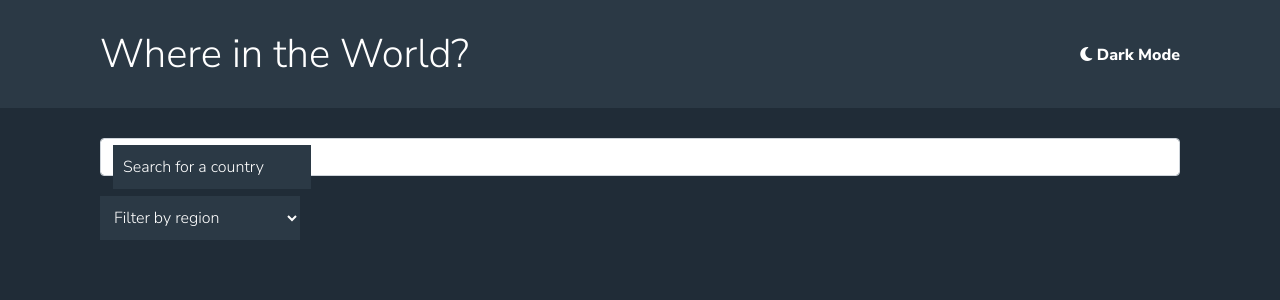
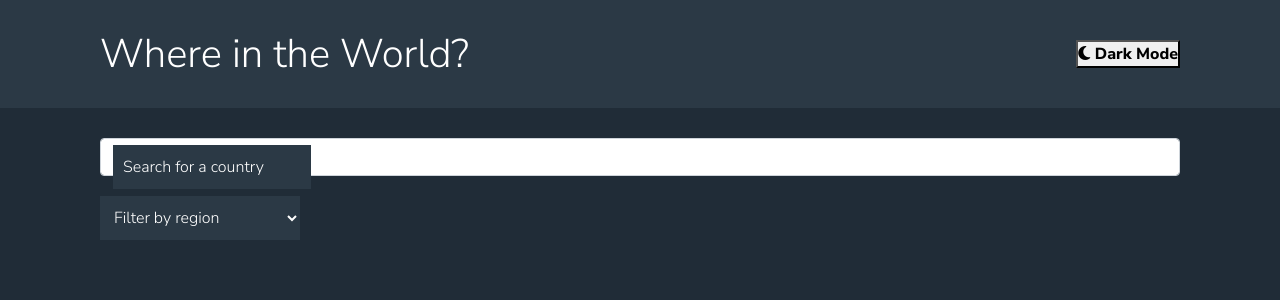
Before and after one commit to Doniben/ApiCountriesReact, a React (Create React App) app in the folder api-countries/: page / in a window 1280 px wide. Shown: the top 300 px of the page. Built offline with nearby package versions, Linux system fonts and the light colour scheme; no server answers.

Commit message:
[UPDATE] dark mood at 80%, it has problems in the country view

```diff
--- a/api-countries/src/components/Navbar.js
+++ b/api-countries/src/components/Navbar.js
@@ -1,12 +1,37 @@
 import React from 'react'
 
 const Navbar = () => {
+    const changeLight = () => {
+        const moon = document.querySelector('.fa-moon')
+        const nav = document.querySelector('.nav')
+        const input = document.querySelector('#search')
+        const select = document.querySelector('select')
+        const cards = document.querySelectorAll('.home-details')
+        const borders = document.querySelectorAll('ul')
+        const bgMoon = document.querySelector('.btn-moon')
+
+        moon.addEventListener('click', () => {
+        document.body.classList.toggle('light-view')
+        nav.classList.toggle('light-view')
+        input.classList.toggle('light-view')
+        select.classList.toggle('light-view')
+        bgMoon.classList.toggle('light-view')
+        cards.forEach((card) => {
+            card.classList.toggle('light-view')
+        })
+        borders.forEach((border) => {
+            border.classList.toggle('light-view')
+        })
+        })
+    }
     return (
         <nav className="nav">
             <div>
                 <h1>Where in the World?</h1>
             </div>
-            <i className="fas fa-moon"><span className="span"> Dark Mode</span></i>
+            <button className="btn-moon">
+                <i className="fas fa-moon" onClick={() => changeLight()}><span className="span"> Dark Mode</span></i>
+            </button>
         </nav>
     )
 }
```
